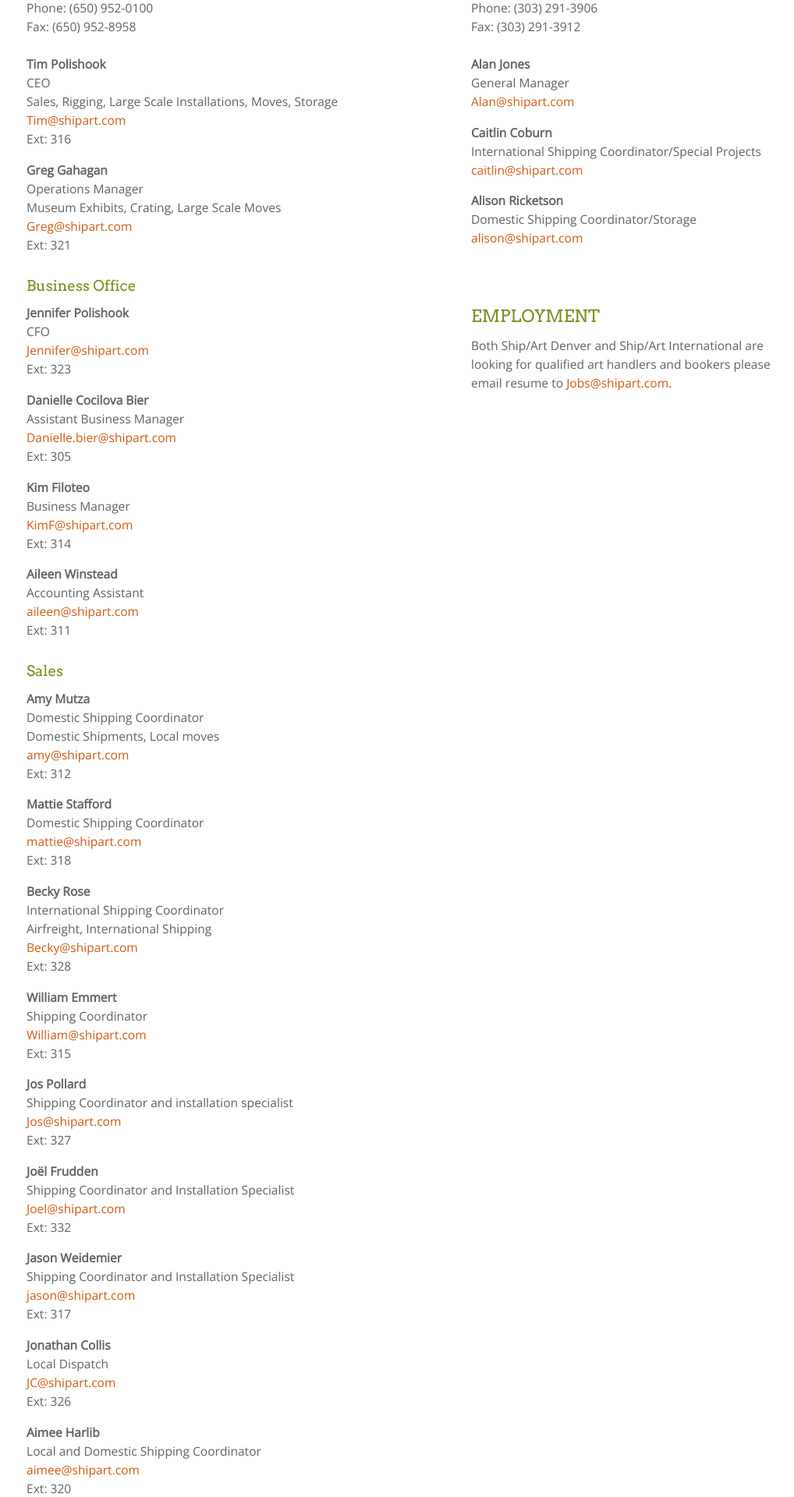
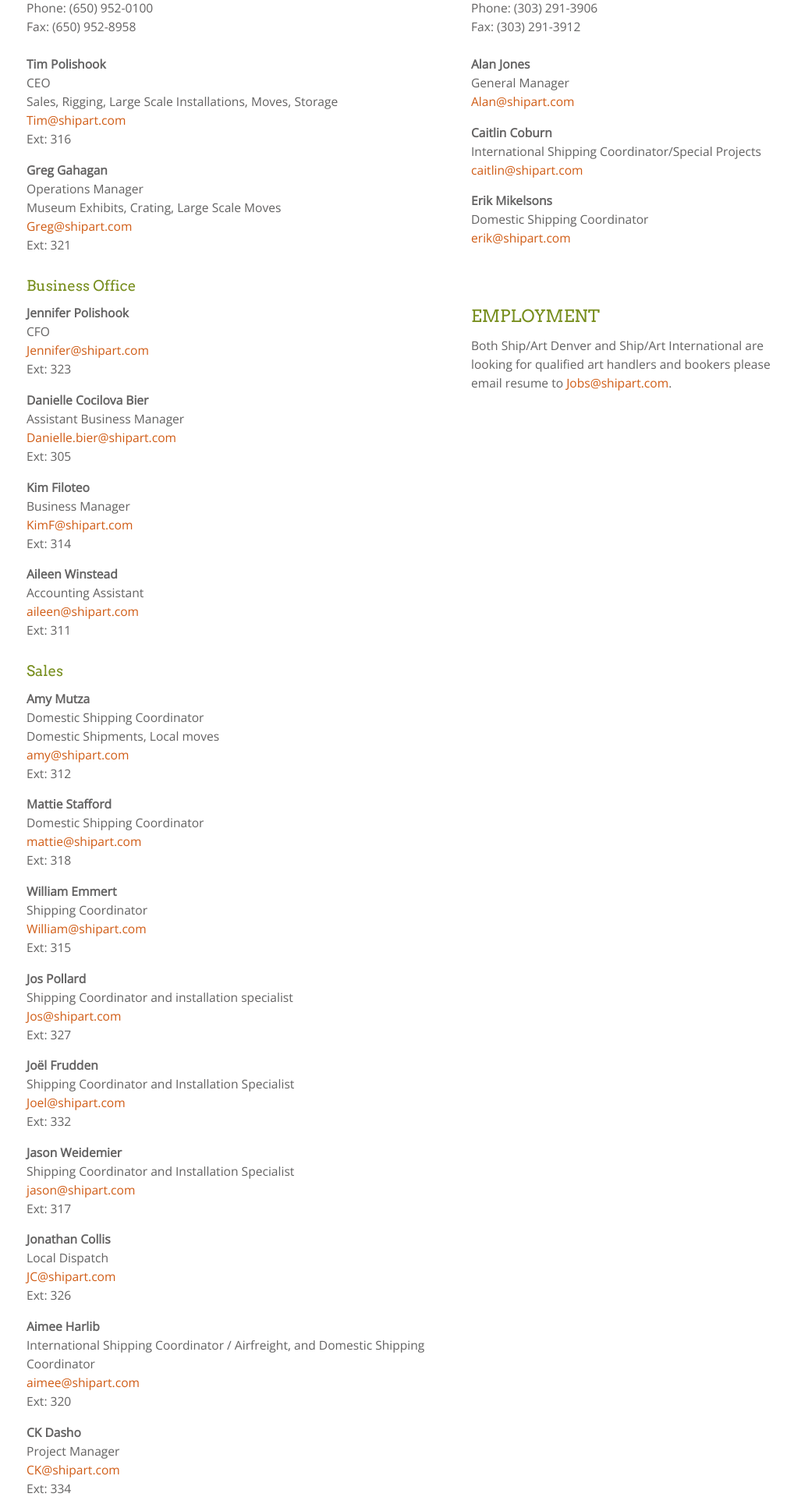
Before and after one commit to andrewkellerweb/shipart, a PHP site: page /contact.php in a window 1280 px wide. Shown: the part 435-2355 px from the top of the page at 78% size, without its empty margins (126-1144 px from the left). Run offline with PHP 8.4, Linux system fonts and the light colour scheme.

Commit message:
contact page: content update

```diff
--- a/contact.php
+++ b/contact.php
@@ -92,12 +92,6 @@ Domestic Shipping Coordinator<br>
 <a target="_blank" href="mailto:mattie@shipart.com">mattie@shipart.com</a><u></u><br>
 Ext: 318</p>
 
-<p><strong>Becky Rose </strong><br>
-International Shipping Coordinator<br>
-Airfreight, International Shipping			    <br>
-<a href="mailto:Becky@shipart.com">Becky@shipart.com</a><br>
-Ext: 328</p>
-
 <p><strong>William Emmert</strong><br>
 Shipping Coordinator<br>
 <a href="mailto:william@shipart.com">William@shipart.com</a><br>
@@ -124,7 +118,7 @@ Local Dispatch<br>
 Ext: 326</p>
 
 <p><strong>Aimee Harlib</strong><br>
-Local and Domestic Shipping Coordinator<br>
+International Shipping Coordinator / Airfreight, and Domestic Shipping Coordinator<br>
 <a href="mailto:aimee@shipart.com">aimee@shipart.com</a><br>
 Ext: 320</p>
 
@@ -158,11 +152,6 @@ Warehouse Manager<br>
 <a href="mailto:jonathan@shipart.com">Jonathan@shipart.com</a><br>
 Ext: 320</p>
 
-<p><strong>Elizabeth Olveda</strong><br />
-Assistant Storage Registrar<br />
-<a href="mailto:amy@shipart.com">elizabeth@shipart.com</a><br />
-Ext: 329</p>
-
 		</div> <!-- /main -->
 	<aside>
   <p><h3>Ship/Art Denver</h3>
@@ -179,9 +168,9 @@ Ext: 329</p>
               International Shipping Coordinator/Special Projects<br>
               <a href="mailto:caitlin@shipart.com">caitlin@shipart.com</a></p>
 
-              <p><strong>Alison Ricketson</strong><br>
-              Domestic Shipping Coordinator/Storage<br>
-              <a href="mailto:alison@shipart.com">alison@shipart.com</a></p>
+              <p><strong>Erik Mikelsons</strong><br>
+              Domestic Shipping Coordinator<br>
+              <a href="mailto:erik@shipart.com">erik@shipart.com</a></p>
 
 
 
```
